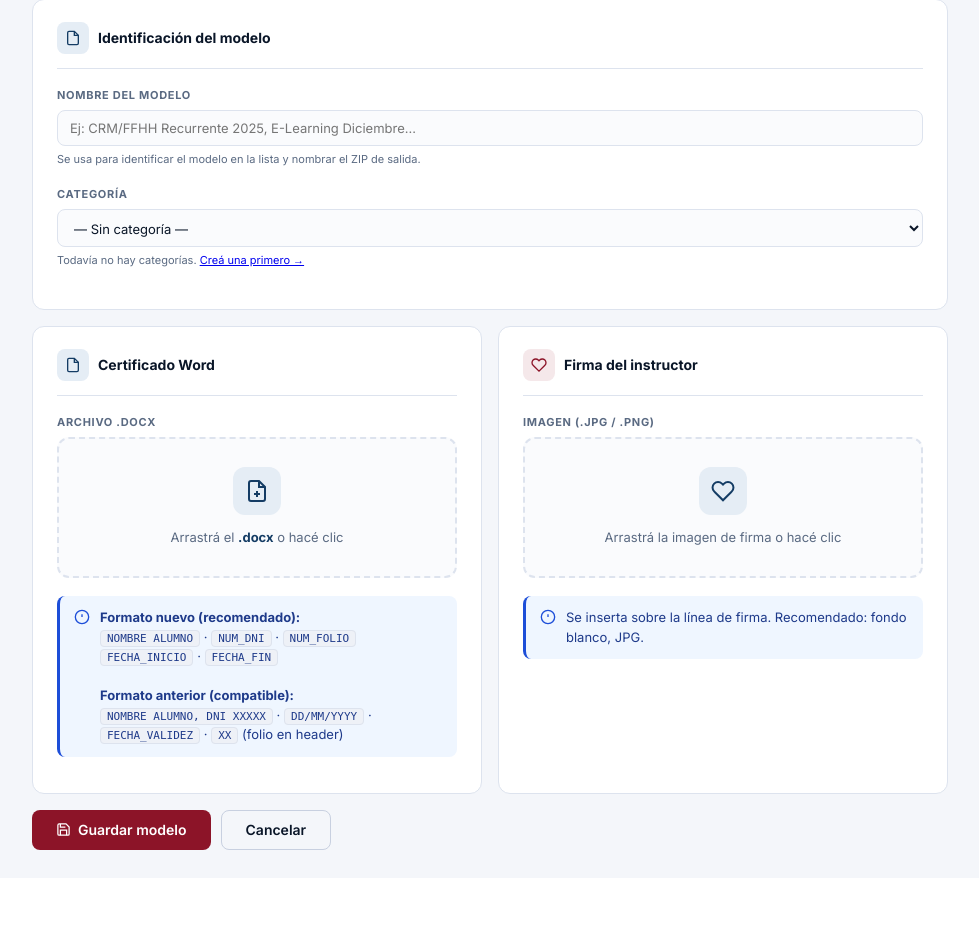
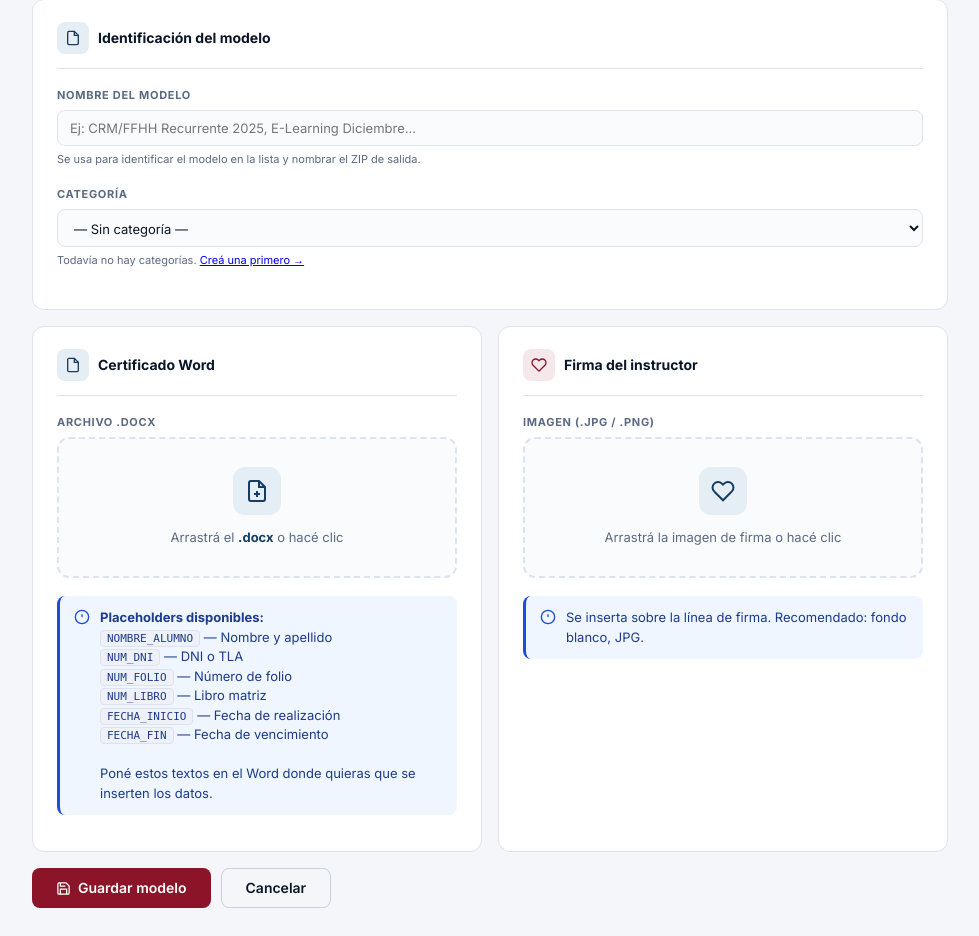
Before and after one commit to Geralvarez1983/certgen-jetsmart, a Flask app: page /modelo/nuevo in a window 1280 px wide. Shown: the part 254-1190 px from the top of the page, without its empty margins (150-1129 px from the left). Before the commit the page ends 1104 px from the top, so only its background shows below. Run offline with Flask 3, Linux system fonts and the light colour scheme.

Commit message:
soporte NUM_LIBRO y placeholders actualizados

```diff
--- a/app.py
+++ b/app.py
@@ -103,29 +103,38 @@ def inyectar_firma_en_zip(docx_path, firma_path):
                 zout.writestr(item, zin.read(item.filename))
     os.replace(tmp, docx_path)
 
-def generar_certificado_docx(template_path, firma_path, piloto, folio_final, fecha_cursada, fecha_validez, output_path):
+def generar_certificado_docx(template_path, firma_path, piloto, folio_final, fecha_cursada, fecha_validez, output_path, libro=None):
     """Genera un .docx para un piloto."""
     doc = Document(template_path)
 
     nombre = piloto['nombre'].upper()
     dni    = piloto['dni']
 
-    # Reemplazar placeholders — soporta múltiples formatos de template
-    # Formato nuevo: NOMBRE ALUMNO / NUM_DNI / NUM_FOLIO / FECHA_INICIO / FECHA_FIN
+    # Reemplazar placeholders — soporta todos los formatos de template
+    # El orden importa: reemplazar los más específicos primero
+
+    # Formato con coma: "NOMBRE ALUMNO, DNI XXXXX" (template viejo)
+    reemplazar_en_doc(doc, 'NOMBRE ALUMNO, DNI XXXXX', f'{nombre}, DNI {dni}')
+    # Nombre solo
+    reemplazar_en_doc(doc, 'NOMBRE_ALUMNO', nombre)
     reemplazar_en_doc(doc, 'NOMBRE ALUMNO', nombre)
+    # DNI / TLA
     reemplazar_en_doc(doc, 'NUM_DNI', dni)
+    reemplazar_en_doc(doc, 'DNI XXXXX', f'DNI {dni}')
+    # Folio
     reemplazar_en_doc(doc, 'NUM_FOLIO', str(folio_final))
-    # Formato anterior: NOMBRE ALUMNO, DNI XXXXX
-    reemplazar_en_doc(doc, 'NOMBRE ALUMNO, DNI XXXXX', f'{nombre}, DNI {dni}')
-    reemplazar_en_doc(doc, 'DNI XXXXX', f'DNI {dni}')
+    # Libro Matriz
+    libro_val = str(libro) if libro else str(folio_final)
+    reemplazar_en_doc(doc, 'NUM_LIBRO', libro_val)
+    # Fechas
     if fecha_cursada:
         reemplazar_en_doc(doc, 'FECHA_INICIO', fecha_cursada)
+        reemplazar_en_doc(doc, 'FECHA_CURSADA', fecha_cursada)
         reemplazar_en_doc(doc, 'DD/MM/YYYY', fecha_cursada)
-        reemplazar_en_doc(doc, 'FECHA_CURSADA', fecha_cursada)
     if fecha_validez:
         reemplazar_en_doc(doc, 'FECHA_FIN', fecha_validez)
         reemplazar_en_doc(doc, 'FECHA_VALIDEZ', fecha_validez)
-    # Folio en header — formato anterior: XX
+    # Folio en header — formato anterior con XX solo
     reemplazar_en_doc(doc, 'XX', str(folio_final))
 
     doc.save(output_path)
@@ -174,22 +183,25 @@ def docx_a_pdf_windows(docx_path, pdf_dir):
 
 # ─── Excel ────────────────────────────────────────────────────────────────────
 
-def leer_excel(path, hoja, col_folio, col_nombre, col_dni):
+def leer_excel(path, hoja, col_folio, col_nombre, col_dni, col_libro=None):
     wb = openpyxl.load_workbook(path, data_only=True)
     ws = wb[hoja] if hoja in wb.sheetnames else wb.active
 
     ci = int(col_folio) - 1
     cn = int(col_nombre) - 1
     cd = int(col_dni)   - 1
+    cl = int(col_libro) - 1 if col_libro else None
 
     rows = []
     for row in ws.iter_rows(values_only=True):
         folio  = row[ci] if ci < len(row) else None
         nombre = row[cn] if cn < len(row) else None
         dni    = row[cd] if cd < len(row) else None
+        libro  = row[cl] if cl is not None and cl < len(row) else None
         if isinstance(folio, int) and nombre and str(nombre).strip():
             dni_str = str(int(dni)) if isinstance(dni, (float, int)) else str(dni or '').strip()
-            rows.append({'folio': folio, 'nombre': str(nombre).strip(), 'dni': dni_str})
+            libro_str = str(int(libro)) if isinstance(libro, (float, int)) else str(libro or '').strip()
+            rows.append({'folio': folio, 'nombre': str(nombre).strip(), 'dni': dni_str, 'libro': libro_str})
     return rows
 
 # ─── Rutas ────────────────────────────────────────────────────────────────────
@@ -314,6 +326,7 @@ def generar_ejecutar():
         col_folio    = data['col_folio']
         col_nombre   = data['col_nombre']
         col_dni      = data['col_dni']
+        col_libro    = data.get('col_libro', '')
         folio_inicio = int(data['folio_inicio'])
         fecha_cursada = data.get('fecha_cursada', '')
         fecha_validez = data.get('fecha_validez', '')
@@ -325,7 +338,7 @@ def generar_ejecutar():
         if not modelo.get('docx_path') or not os.path.exists(modelo['docx_path']):
             return jsonify({'error': 'El modelo no tiene un Word cargado'}), 400
 
-        pilotos = leer_excel(excel_path, hoja, col_folio, col_nombre, col_dni)
+        pilotos = leer_excel(excel_path, hoja, col_folio, col_nombre, col_dni, col_libro if col_libro else None)
         if not pilotos:
             return jsonify({'error': 'No se encontraron filas con datos válidos. Verificá las columnas seleccionadas.'}), 400
 
@@ -354,7 +367,8 @@ def generar_ejecutar():
                 generar_certificado_docx(
                     modelo['docx_path'],
                     modelo.get('firma_path'),
-                    p, folio_final, fecha_cursada, fecha_validez, docx_out
+                    p, folio_final, fecha_cursada, fecha_validez, docx_out,
+                    libro=p.get('libro')
                 )
                 pdf = docx_a_pdf_windows(docx_out, pdf_dir)
                 if pdf:
--- a/templates/modelo_form.html
+++ b/templates/modelo_form.html
@@ -55,7 +55,7 @@
           <div class="uz-fn" id="fn1"></div>
         </div>
       </div>
-      <div class="alert a-info"><svg viewBox="0 0 24 24"><circle cx="12" cy="12" r="10"/><line x1="12" y1="8" x2="12" y2="12"/><line x1="12" y1="16" x2="12.01" y2="16"/></svg><div><strong>Formato nuevo (recomendado):</strong><br><code>NOMBRE ALUMNO</code> · <code>NUM_DNI</code> · <code>NUM_FOLIO</code><br><code>FECHA_INICIO</code> · <code>FECHA_FIN</code><br><br><strong>Formato anterior (compatible):</strong><br><code>NOMBRE ALUMNO, DNI XXXXX</code> · <code>DD/MM/YYYY</code> · <code>FECHA_VALIDEZ</code> · <code>XX</code> (folio en header)</div></div>
+      <div class="alert a-info"><svg viewBox="0 0 24 24"><circle cx="12" cy="12" r="10"/><line x1="12" y1="8" x2="12" y2="12"/><line x1="12" y1="16" x2="12.01" y2="16"/></svg><div><strong>Placeholders disponibles:</strong><br><code>NOMBRE_ALUMNO</code> — Nombre y apellido<br><code>NUM_DNI</code> — DNI o TLA<br><code>NUM_FOLIO</code> — Número de folio<br><code>NUM_LIBRO</code> — Libro matriz<br><code>FECHA_INICIO</code> — Fecha de realización<br><code>FECHA_FIN</code> — Fecha de vencimiento<br><br>Poné estos textos en el Word donde quieras que se inserten los datos.</div></div>
     </div>
     <div class="card">
       <div class="card-hd">
```
Also changed, not shown: templates/generar.html (+9 -4 lines).
